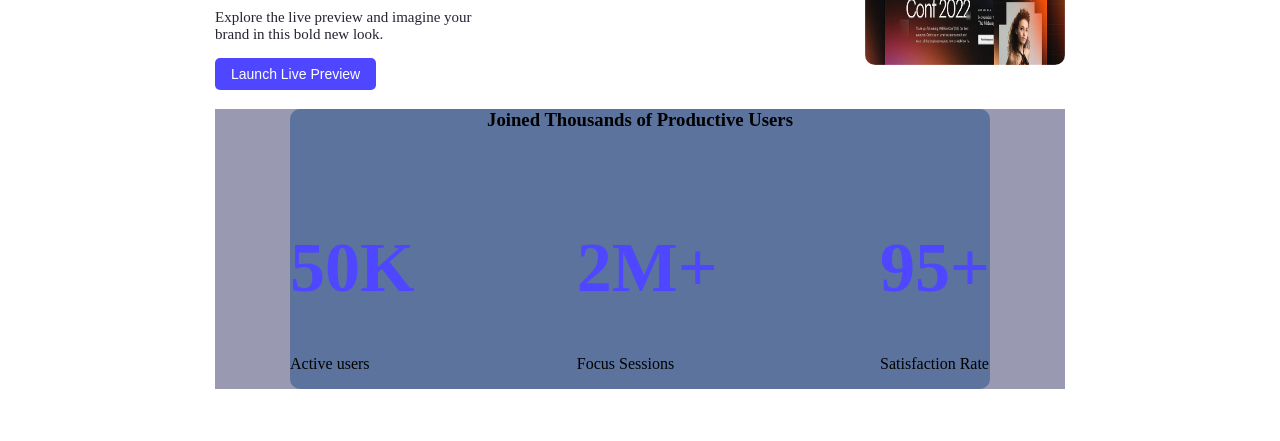
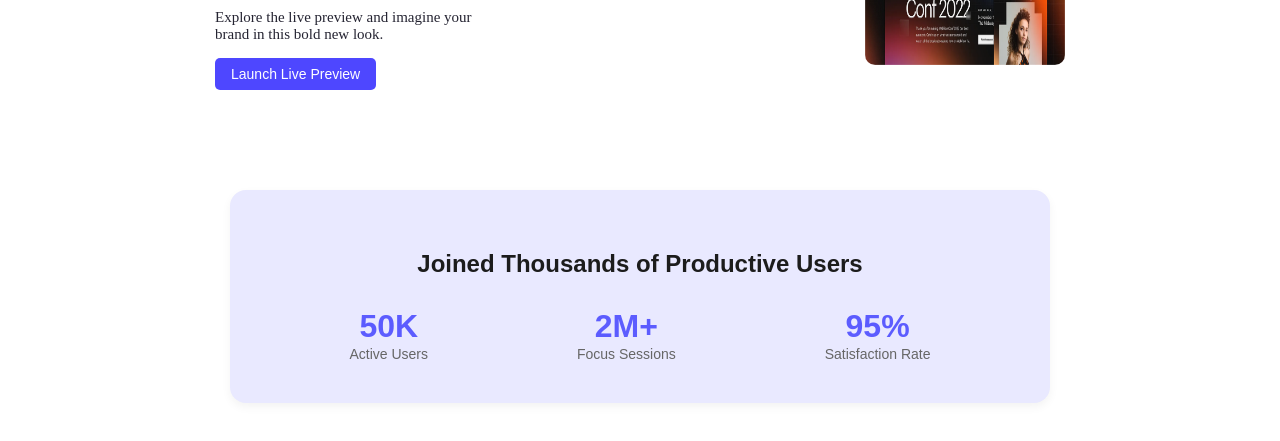
Before and after one commit to jowal-islam/assignment, a plain HTML site: page index.html in a window 1280 px wide. Shown: the part 545-986 px from the top of the page. Before the commit the page ends 942 px from the top, so only its background shows below. Drawn offline with Linux system fonts and the light colour scheme.

Commit message:
user-section-redesign

```diff
--- a/index.html
+++ b/index.html
@@ -39,27 +39,22 @@
      <!-- action-section end -->
       <!-- user-section-start -->
 
-        <div class="productive-user">
-         <div class="viewer">
-               <h3 class="user-heading">Joined Thousands of Productive Users</h3>
-             <div class="view">
-
-                <div class="user-container">
-                   <h1 class="first">50K</h1>
-                   <P>Active users</P>
-                </div>
-                <div>
-                    <h1 class="second">2M+</h1>
-                     <P>Focus Sessions</P>
-                </div>
-                <div>
-                    <h1 class="third">95+</h1>
-                   <P>Satisfaction Rate</P>
-                </div>
-            </div>
-         </div>
-
-        </div>
+       <div class="stats-container">
+        <h2>Joined Thousands of Productive Users</h2>
+    <div class="stats">
+      <div class="stat-item">
+        <span class="stat-number">50K</span>
+        <span class="stat-label">Active Users</span>
+      </div>
+      <div class="stat-item">
+        <span class="stat-number">2M+</span>
+        <span class="stat-label">Focus Sessions</span>
+      </div>
+      <div class="stat-item">
+        <span class="stat-number">95%</span>
+        <span class="stat-label">Satisfaction Rate</span>
+      </div>
+       </div>
 
     </main>
  <!-- main end -->
--- /dev/null
+++ b/style.css
@@ -0,0 +1,47 @@
+body {
+  margin: 0;
+  font-family: Arial, sans-serif;
+  background-color: #f7f9ff;
+  display: flex;
+  justify-content: center;
+  align-items: center;
+  height: 100vh;
+}
+
+.stats-container {
+  background-color: #e9e9ff;
+  border-radius: 16px;
+  padding: 40px 60px;
+  text-align: center;
+  max-width: 700px;
+  box-shadow: 0 4px 10px rgba(0, 0, 0, 0.05);
+}
+
+.stats-container h2 {
+  color: #1c1c1c;
+  margin-bottom: 30px;
+  font-weight: 600;
+}
+
+.stats {
+  display: flex;
+  justify-content: space-around;
+  flex-wrap: wrap;
+  gap: 30px;
+}
+
+.stat-item {
+  text-align: center;
+}
+
+.stat-number {
+  display: block;
+  font-size: 32px;
+  font-weight: bold;
+  color: #5c5cff;
+}
+
+.stat-label {
+  font-size: 14px;
+  color: #666;
+}
--- a/styles/style.css
+++ b/styles/style.css
@@ -78,43 +78,43 @@
     font-size: 15px;
 }
 /* action section end */
-
-.productive-user{
-    background-color:#9999b2;
-    width: 850px;
-    margin: 0 auto;
-
-}
-.user-heading{
-    text-align: center;
-}
-.viewer{
-    width: 700px;
-    background-color: rgb(91, 115, 157);
-    margin: 0 auto;
-    border-radius: 10px;
-
-
-}
-.view{
-    display: flex;
-    justify-content: space-between;
-    margin-top: 50px;
-
+ /* user-section start */
+.stats-container {
+  background-color: #e9e9ff; /* ব্যাকগ্রাউন্ড কালার */
+  border-radius: 16px;
+  padding: 40px 60px;
+  text-align: center;
+  max-width: 700px;
+  margin: 100px auto; /* পেজের মাঝামাঝি আনতে */
+  box-shadow: 0 4px 10px rgba(0, 0, 0, 0.05);
+  font-family: Arial, sans-serif;
 }
 
-.first{
-    color: #4E47FF;
-    font-size: 70px;
-    font-weight: bold;
+.stats-container h2 {
+  color: #1c1c1c;
+  margin-bottom: 30px;
+  font-weight: 600;
 }
-.second{
-    color: #4E47FF;
-    font-size: 70px;
-    font-weight: bold;
+
+.stats {
+  display: flex;
+  justify-content: space-around;
+  flex-wrap: wrap;
+  gap: 30px;
 }
-.third{
-     color: #4E47FF;
-    font-size: 70px;
-    font-weight: bold;
+
+.stat-item {
+  text-align: center;
 }
+
+.stat-number {
+  display: block;
+  font-size: 32px;
+  font-weight: bold;
+  color: #5c5cff;
+}
+
+.stat-label {
+  font-size: 14px;
+  color: #666;
+}
```
Also changed, not shown: demo.html (added, +27 -0 lines).
